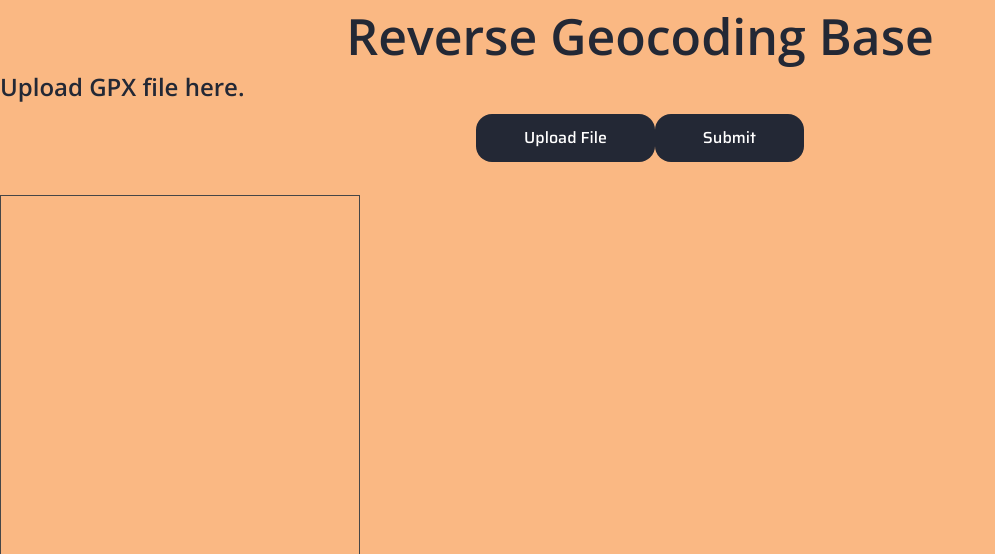
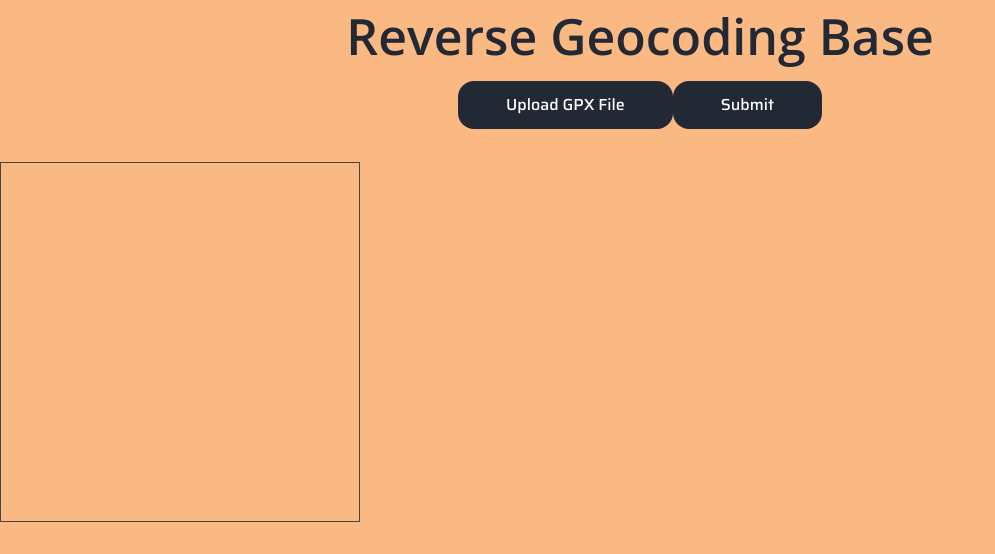
Before and after one commit to Abduarraheem/Reverse-Geocode, a Flask app: page / in a window 1280 px wide. Shown: the part 48-602 px from the top of the page, without its empty margins (0-995 px from the left). Run offline with Flask 2, Linux system fonts and the light colour scheme; some libraries are stand-ins or nearby versions; some web fonts are replaced.

Commit message:
fixed button and took away an html line

```diff
--- a/templates/index.html
+++ b/templates/index.html
@@ -66,12 +66,11 @@
     <h1 class="title">Reverse Geocoding Base</h1>
 
 
-        <h2>Upload GPX file here.</h2>
         <div class="container">
             <form method="POST" action="" enctype="multipart/form-data">
                 <label class="upload-btn">
                     <input type="file" name="gpx_file" required>
-                    Upload File
+                    Upload GPX File
                 </label>
                 <input class="submit-btn" type="submit" name="Submit" value="Submit">
             </form>
```
